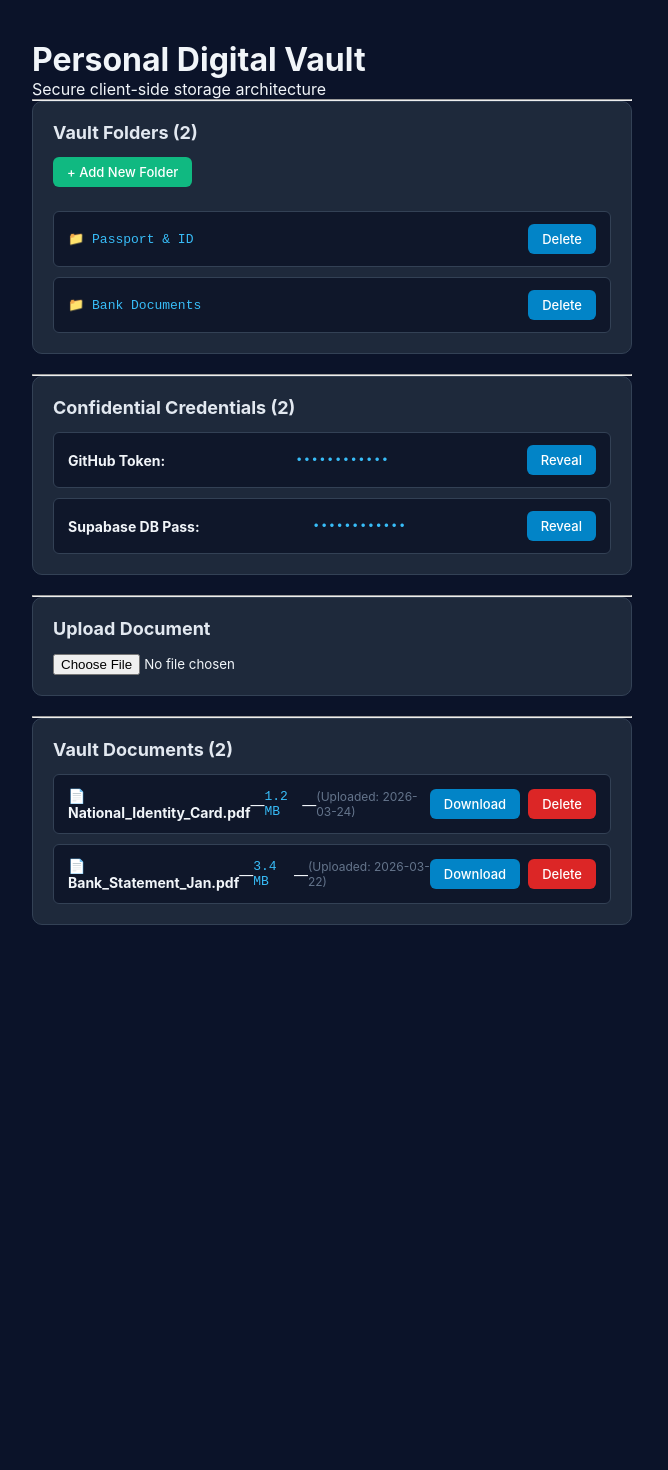
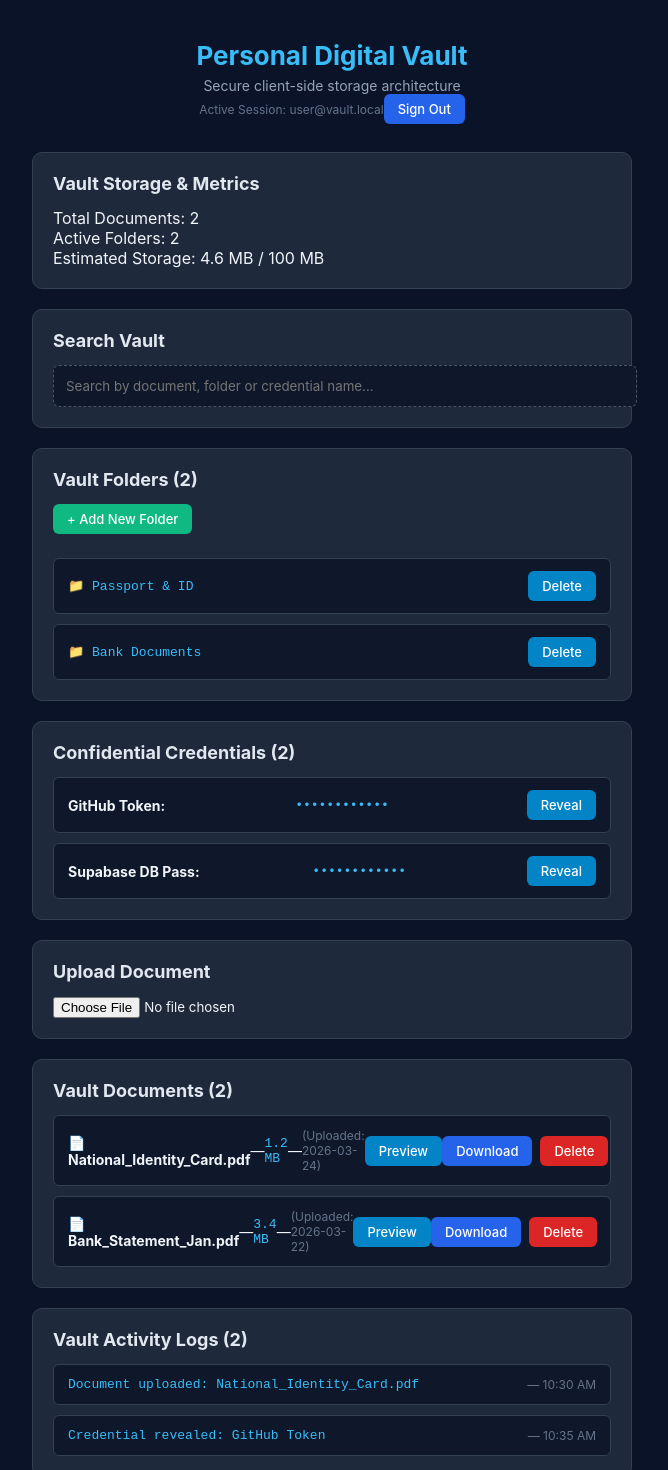
Before and after one commit to nagulendrarajahsangeerthanan-commits/personal-digital-vault, a React (Vite) app in the folder scratch/: page / in a window 1280 px wide. Shown: the top 1470 px of the page, without its empty margins (308-976 px from the left). Before the commit the page ends 985 px from the top, so only its background shows below. Built offline with nearby package versions, Linux system fonts and the light colour scheme.

Commit message:
feat: complete member 2 frontend with auth view toggle and session logic

```diff
--- a/scratch/src/App.jsx
+++ b/scratch/src/App.jsx
@@ -1,29 +1,44 @@
+import { useState } from 'react';
+import './App.css';
+import AuthView from './Components/AuthView';
+import StorageStats from './Components/StorageStats';
+import SearchBar from './Components/SearchBar';
 import FolderList from './Components/FolderList';
 import CredentialVault from './Components/CredentialVault';
 import DocumentUpload from './Components/DocumentUpload';
 import DocumentList from './Components/DocumentList';
-import './App.css'
+import ActivityLogs from './Components/ActivityLogs';
 
 export default function App() {
+  const [user, setUser] = useState({ email: 'user@vault.local' }); // Toggle to null to test login screen
+  const [searchQuery, setSearchQuery] = useState('');
+
   return (
-    <div>
-      <h1>Personal Digital Vault</h1>
-      <p>Secure client-side storage architecture</p>
-      <hr />
+    <main>
+      <header>
+        <h1>Personal Digital Vault</h1>
+        <p>Secure client-side storage architecture</p>
+        {user && (
+          <div>
+            <small>Active Session: {user.email}</small>
+            <button type="button" onClick={() => setUser(null)}>Sign Out</button>
+          </div>
+        )}
+      </header>
 
-      <FolderList />
-
-      <hr />
-
-      <CredentialVault />
-
-      <hr />
-
-      <DocumentUpload />
-
-      <hr />
-
-      <DocumentList />
-    </div>
+      {!user ? (
+        <AuthView onLoginSuccess={(u) => setUser(u)} />
+      ) : (
+        <>
+          <StorageStats />
+          <SearchBar onSearch={setSearchQuery} />
+          <FolderList searchQuery={searchQuery} />
+          <CredentialVault searchQuery={searchQuery} />
+          <DocumentUpload />
+          <DocumentList searchQuery={searchQuery} />
+          <ActivityLogs />
+        </>
+      )}
+    </main>
   );
 }
--- /dev/null
+++ b/scratch/src/Components/ActivityLogs.jsx
@@ -0,0 +1,22 @@
+import { useState } from 'react';
+
+export default function ActivityLogs() {
+  const [logs, setLogs] = useState([
+    { id: 1, action: 'Document uploaded: National_Identity_Card.pdf', time: '10:30 AM' },
+    { id: 2, action: 'Credential revealed: GitHub Token', time: '10:35 AM' }
+  ]);
+
+  return (
+    <section>
+      <h2>Vault Activity Logs ({logs.length})</h2>
+      <ul>
+        {logs.map((log) => (
+          <li key={log.id}>
+            <span>{log.action}</span>
+            <small> — {log.time}</small>
+          </li>
+        ))}
+      </ul>
+    </section>
+  );
+}
--- /dev/null
+++ b/scratch/src/Components/AuthView.jsx
@@ -0,0 +1,47 @@
+import { useState } from 'react';
+
+export default function AuthView({ onLoginSuccess }) {
+  const [email, setEmail] = useState('');
+  const [password, setPassword] = useState('');
+
+  function handleSubmit(e) {
+    e.preventDefault();
+    if (!email || !password) {
+      alert('Please fill in both email and password.');
+      return;
+    }
+    // Simulate authentication success
+    onLoginSuccess({ email });
+  }
+
+  return (
+    <section>
+      <h2>Vault Sign In / Access</h2>
+      <p>Secure client-side cryptographic access key</p>
+
+      <form onSubmit={handleSubmit}>
+        <div>
+          <label>Email Address:</label>
+          <input
+            type="email"
+            placeholder="you@domain.com"
+            value={email}
+            onChange={(e) => setEmail(e.target.value)}
+          />
+        </div>
+
+        <div>
+          <label>Access Password:</label>
+          <input
+            type="password"
+            placeholder="••••••••••••"
+            value={password}
+            onChange={(e) => setPassword(e.target.value)}
+          />
+        </div>
+
+        <button type="submit">Unlock Vault</button>
+      </form>
+    </section>
+  );
+}
--- a/scratch/src/Components/DocumentList.jsx
+++ b/scratch/src/Components/DocumentList.jsx
@@ -1,37 +1,58 @@
 import { useState } from 'react';
+import DocumentPreviewModal from './DocumentPreviewModal';
 
-export default function DocumentList() {
+export default function DocumentList({ searchQuery = '' }) {
   // Uploaded documents state (Dummy data for testing)
   const [documents, setDocuments] = useState([
     { id: 1, title: 'National_Identity_Card.pdf', size: '1.2 MB', date: '2026-03-24' },
     { id: 2, title: 'Bank_Statement_Jan.pdf', size: '3.4 MB', date: '2026-03-22' }
   ]);
 
+  // Preview modal tracking state
+  const [previewDoc, setPreviewDoc] = useState(null);
+
   function handleDeleteDocument(docId) {
     setDocuments(documents.filter((doc) => doc.id !== docId));
   }
 
+  // Filter based on Member 2 search query
+  const filteredDocuments = documents.filter((doc) =>
+    doc.title.toLowerCase().includes(searchQuery.toLowerCase())
+  );
+
   return (
     <section>
-      <h2>Vault Documents ({documents.length})</h2>
+      <h2>Vault Documents ({filteredDocuments.length})</h2>
 
       <ul>
-        {documents.map((doc) => (
+        {filteredDocuments.map((doc) => (
           <li key={doc.id}>
             <strong>📄 {doc.title}</strong> —
             <span> {doc.size} </span> —
             <small> (Uploaded: {doc.date}) </small>
 
-            <button onClick={() => alert(`Downloading ${doc.title}...`)}>
+            <button type="button" onClick={() => setPreviewDoc(doc)}>
+              Preview
+            </button>
+
+            <button type="button" onClick={() => alert(`Downloading ${doc.title}...`)}>
               Download
             </button>
 
-            <button onClick={() => handleDeleteDocument(doc.id)}>
+            <button type="button" onClick={() => handleDeleteDocument(doc.id)}>
               Delete
             </button>
           </li>
         ))}
       </ul>
+
+      {/* Modal Conditional Render */}
+      {previewDoc && (
+        <DocumentPreviewModal
+          file={previewDoc}
+          onClose={() => setPreviewDoc(null)}
+        />
+      )}
     </section>
   );
 }
--- /dev/null
+++ b/scratch/src/Components/DocumentPreviewModal.jsx
@@ -0,0 +1,27 @@
+export default function DocumentPreviewModal({ file, onClose }) {
+    if (!file) return null;
+
+    return (
+      <dialog open>
+        <article>
+          <header>
+            <h3>Document Preview</h3>
+            <button type="button" onClick={onClose}>Close</button>
+          </header>
+
+          <div>
+            <p><strong>File Name:</strong> {file.name}</p>
+            <p><strong>File Size:</strong> {file.size}</p>
+            <p><strong>Upload Date:</strong> {file.date}</p>
+            <p><strong>Encryption:</strong> AES-256 Client-Side</p>
+          </div>
+
+          <footer>
+            <button type="button" onClick={() => alert(`Downloading: ${file.name}`)}>
+              Download Decrypted
+            </button>
+          </footer>
+        </article>
+      </dialog>
+    );
+  }
--- /dev/null
+++ b/scratch/src/Components/SearchBar.jsx
@@ -0,0 +1,39 @@
+import { useState } from 'react';
+
+export default function SearchBar({ onSearch }) {
+  const [query, setQuery] = useState('');
+
+  function handleChange(e) {
+    const value = e.target.value;
+    setQuery(value);
+    if (onSearch) {
+      onSearch(value);
+    }
+  }
+
+  function handleClear() {
+    setQuery('');
+    if (onSearch) {
+      onSearch('');
+    }
+  }
+
+  return (
+    <section>
+      <h2>Search Vault</h2>
+      <div>
+        <input
+          type="text"
+          placeholder="Search by document, folder or credential name..."
+          value={query}
+          onChange={handleChange}
+        />
+        {query && (
+          <button type="button" onClick={handleClear}>
+            Clear
+          </button>
+        )}
+      </div>
+    </section>
+  );
+}
--- /dev/null
+++ b/scratch/src/Components/StorageStats.jsx
@@ -0,0 +1,10 @@
+export default function StorageStats() {
+    return (
+      <section>
+        <h2>Vault Storage & Metrics</h2>
+        <p>Total Documents: 2</p>
+        <p>Active Folders: 2</p>
+        <p>Estimated Storage: 4.6 MB / 100 MB</p>
+      </section>
+    );
+  }
```
